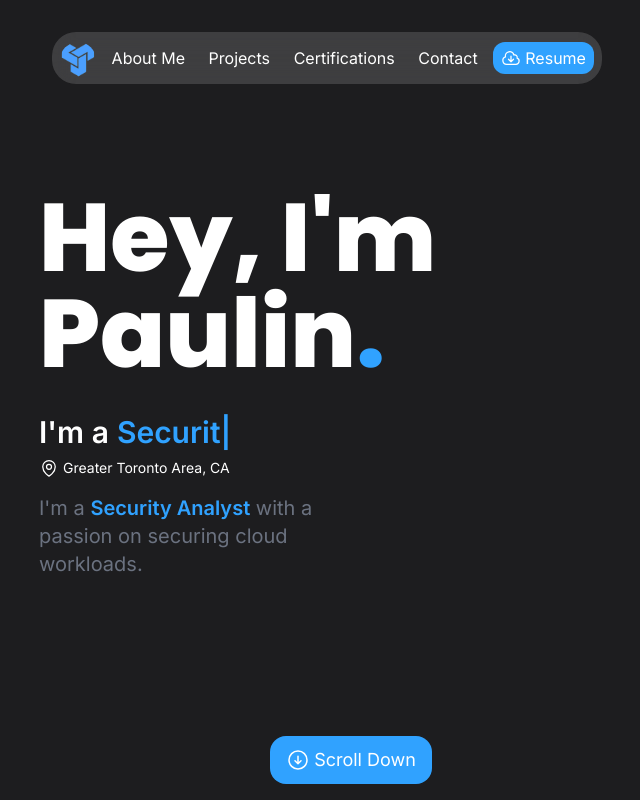
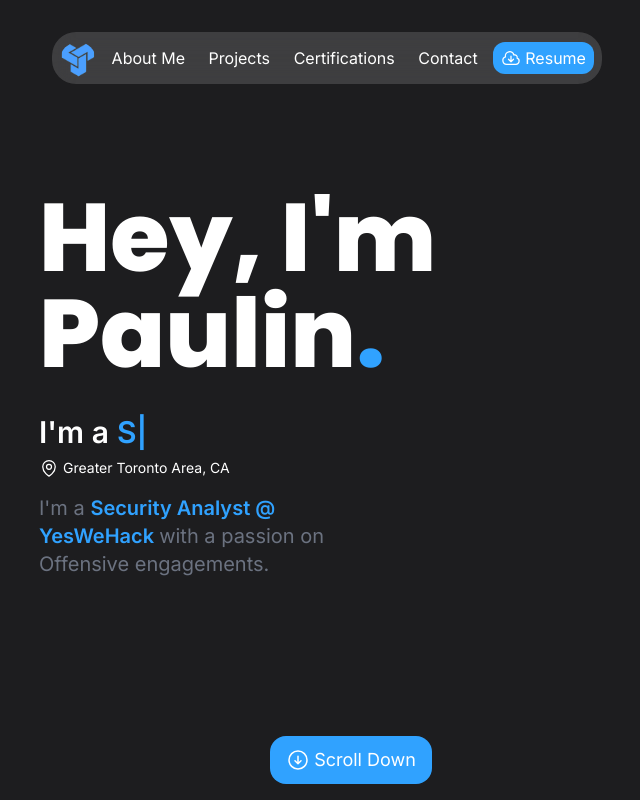
Before and after one commit to LnPaulin/resume_website, a React (Vite) app: page / in a window 1280 px wide. Shown: the top 800 px of the page, without its empty margins (313-953 px from the left). Built offline with nearby package versions, Linux system fonts and the light colour scheme.

Commit message:
Job update

```diff
--- a/src/components/Hero.tsx
+++ b/src/components/Hero.tsx
@@ -23,7 +23,7 @@ function Hero() {
           <span className="mr-2">I'm a</span>
           <ReactTyped
             className="text-cerulean selection:text-white"
-            strings={["Security Analyst", "Cloud Engineer"]}
+            strings={["Security Analyst", "Penetration Tester"]}
             typeSpeed={80}
             backSpeed={40}
             loop
@@ -60,7 +60,7 @@ function Hero() {
           animate={{ opacity: 1, y: 0 }}
           transition={{ type: "spring", duration: 2 }}
           className="md:w-1/2 mt-4 text-gray-500 text-base md:text-xl pb-8 md:pb-16">
-          I'm a <span className="text-cerulean font-semibold">Security Analyst</span> with a passion on securing cloud workloads.
+          I'm a <span className="text-cerulean font-semibold">Security Analyst @ YesWeHack </span> with a passion on Offensive engagements.
         </motion.p>
         <motion.button
           className="absolute bottom-20 md:bottom-8 2xl:bottom-20 self-center justify-self-stretch flex items-center justify-center bg-cerulean rounded-xl md:rounded-2xl p-2 h-8 md:p-4 md:h-12 hover:bg-[#00579F] hover:scale-105 duration-200 ease-in-out cursor-pointer"
```
